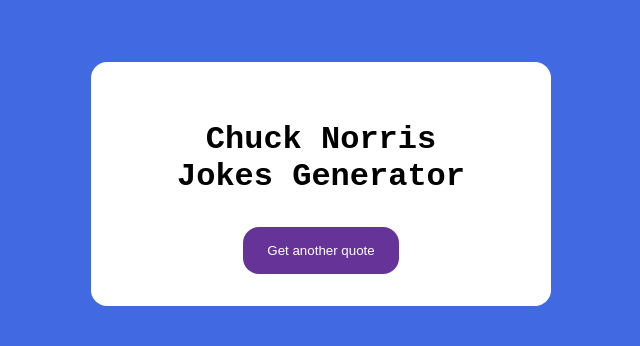
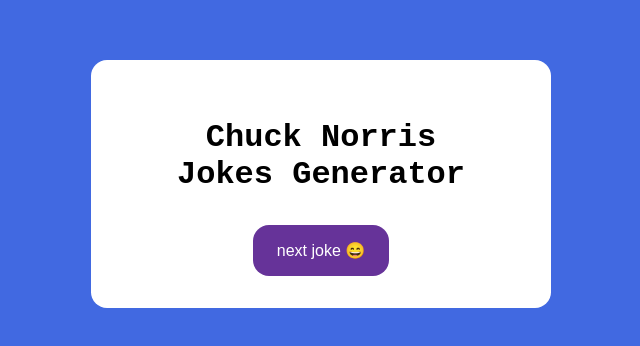
Before and after one commit to Jogwums/react-joke-generator, a React (Create React App) app: page / in a window 1280 px wide. Shown: the part 216-562 px from the top of the page, without its empty margins (319-959 px from the left). Built offline with nearby package versions, Linux system fonts and the light colour scheme; no server answers.

Commit message:
added smiley

```diff
--- a/src/App.css
+++ b/src/App.css
@@ -34,6 +34,7 @@
   border: 0;
   border-radius: 1rem;
   cursor: pointer;
+  font-size: 1rem;
 }
 button:focus{
   outline: none;
--- a/src/App.js
+++ b/src/App.js
@@ -23,7 +23,9 @@
     <div className="App">
       <h2>Chuck Norris Jokes Generator</h2>
       <p>{joke}</p>
-      <button onClick={generateJoke}>Get another quote <span></span></button>
+      <button onClick={generateJoke}>
+         next joke <span role="img" aria-label="smile">😄</span>
+      </button>
     </div>
   );
 }
```
